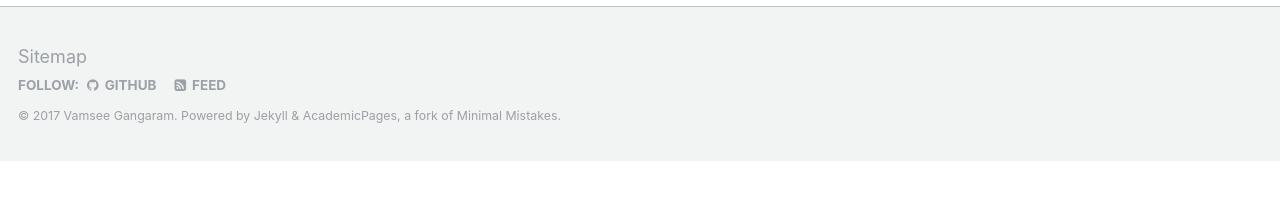
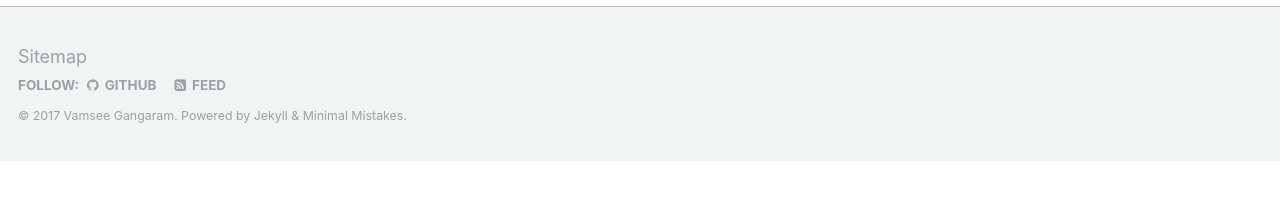
Before and after one commit to Vumz/Vumz-github.io, a Jekyll site: the page built from _pages/about.md, in a window 1280 px wide. Shown: the part 619-819 px from the top of the page. Built offline with Jekyll 4.4.1, drawn with Linux system fonts in a browser that asks for light colours.

Commit message:
Update footer.html

```diff
--- a/_includes/footer.html
+++ b/_includes/footer.html
@@ -21,4 +21,4 @@
   </ul>
 </div>
 
-<div class="page__footer-copyright">&copy; {{ site.time | date: '%Y' }} {{ site.name | default: site.title }}. {{ site.data.ui-text[site.locale].powered_by | default: "Powered by" }} <a href="http://jekyllrb.com" rel="nofollow">Jekyll</a> &amp; <a href="https://github.com/academicpages/academicpages.github.io">AcademicPages</a>, a fork of <a href="https://mademistakes.com/work/minimal-mistakes-jekyll-theme/" rel="nofollow">Minimal Mistakes</a>.</div>
+<div class="page__footer-copyright">&copy; {{ site.time | date: '%Y' }} {{ site.name | default: site.title }}. {{ site.data.ui-text[site.locale].powered_by | default: "Powered by" }} <a href="http://jekyllrb.com" rel="nofollow">Jekyll</a> &amp; <a href="https://mademistakes.com/work/minimal-mistakes-jekyll-theme/" rel="nofollow">Minimal Mistakes</a>.</div>
```
